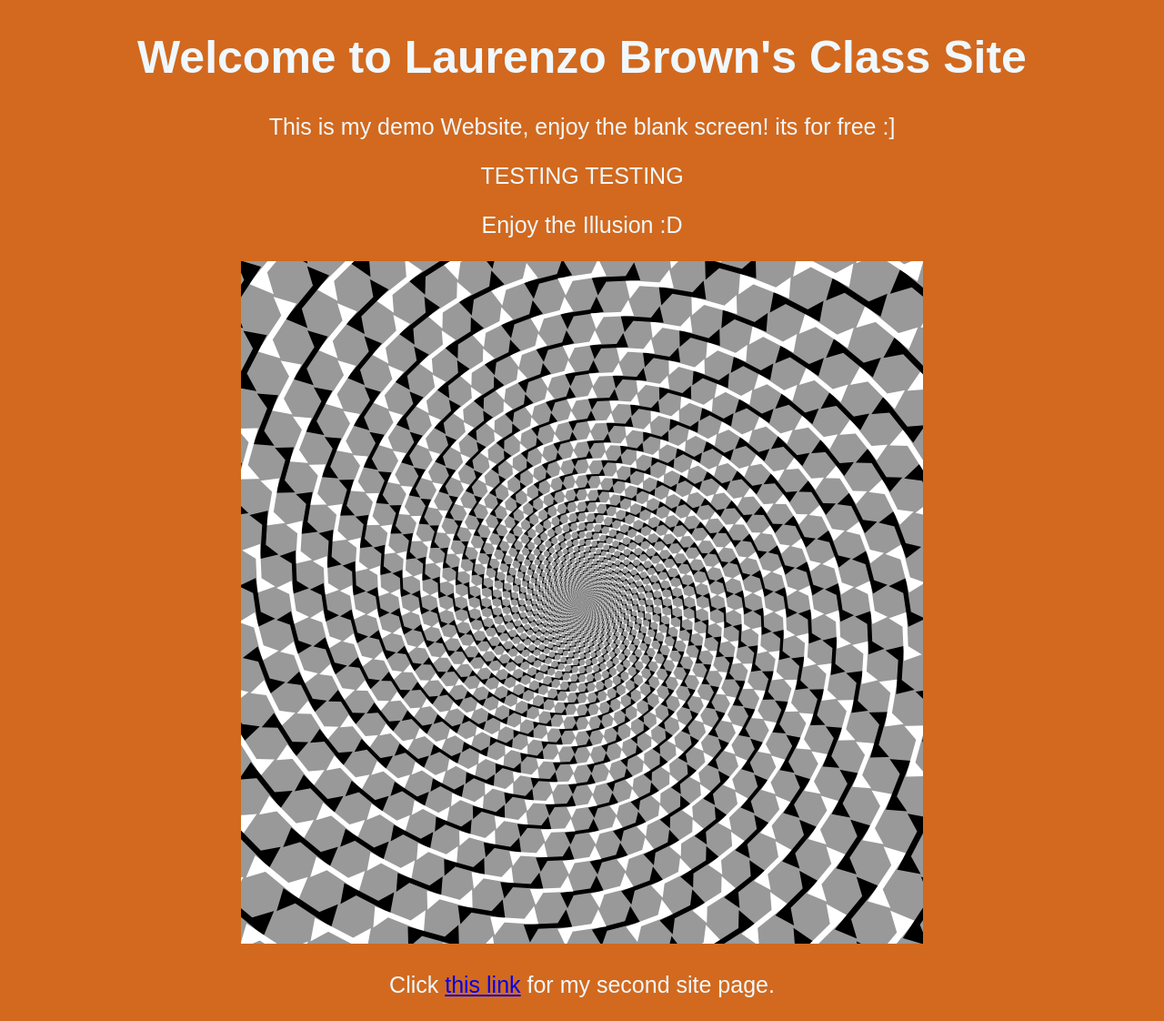
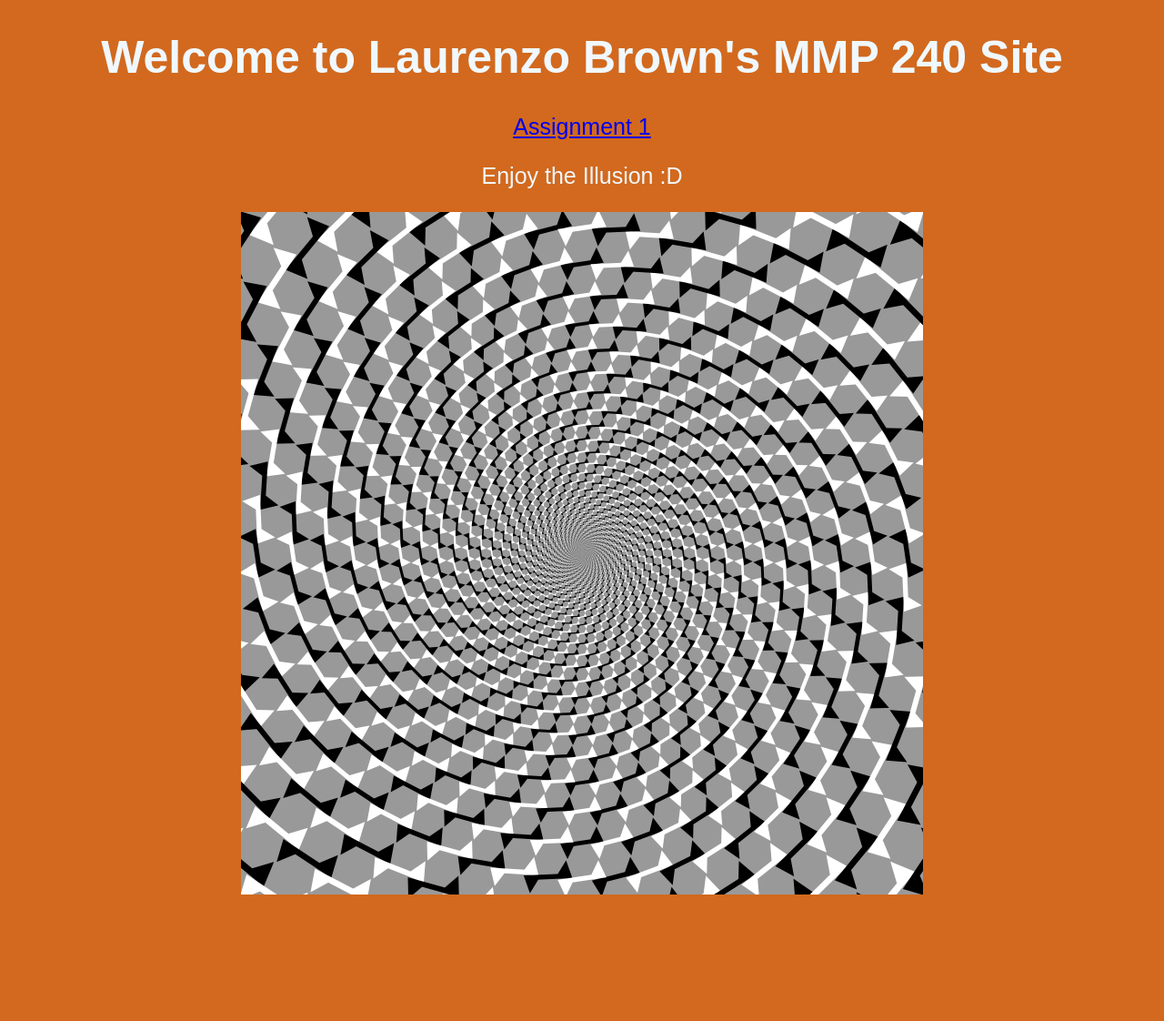
Before and after one commit to Laurenzob/MMP240, a plain HTML site: page index.html in a window 1280 px wide. Shown: the whole page at 91% size. After the commit the page ends 997 px from the top, so only its background shows below. Drawn offline with Linux system fonts and the light colour scheme.

Commit message:
Update index.html

```diff
--- a/index.html
+++ b/index.html
@@ -17,12 +17,11 @@
         <!-- End Embedded CSS -->
     </head>
         <body>
-        <h1>Welcome to Laurenzo Brown's Class Site</h1>
-        <p>This is my demo Website, enjoy the blank screen! its for free :]</p>
-        <p> TESTING TESTING </p>
+        <h1>Welcome to Laurenzo Brown's MMP 240 Site</h1>
+        <p><a href="Assignment1/index.html">Assignment 1</a></p>
         <p> Enjoy the Illusion :D</p>
             <img src= "spiral.jpg" >
-        <p> Click <a href="Assignment1/index.html"> this link</a> for my second site page. </p>
+
 
 
     </body>
```
